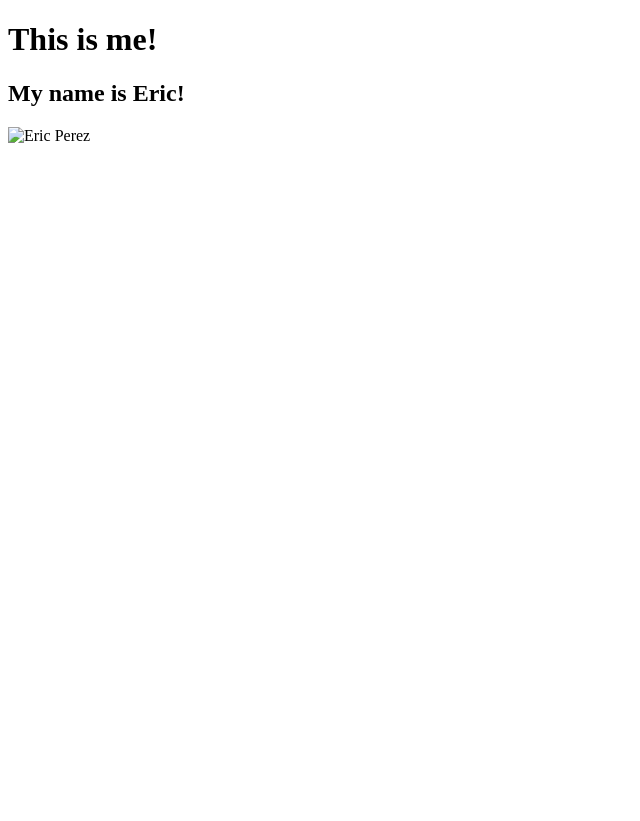
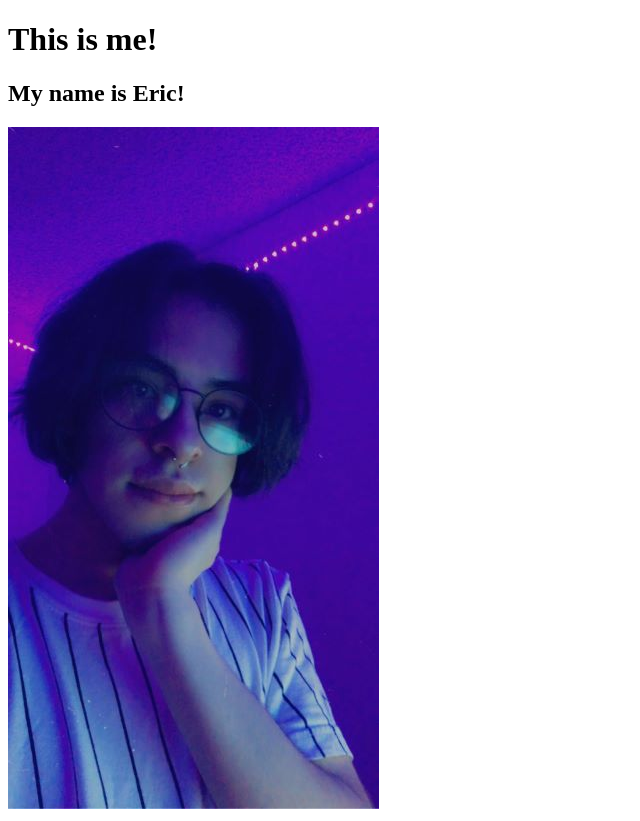
Before and after one commit to CIT82/ericp-pub, a plain HTML site: page pages/index.html in a window 1280 px wide. Shown: the whole page, without its empty margins (0-640 px from the left). Before the commit the page ends 800 px from the top, so only its background shows below. Drawn offline with Linux system fonts and the light colour scheme.

Commit message:
Update index.html

```diff
--- a/pages/index.html
+++ b/pages/index.html
@@ -8,6 +8,6 @@
   <body>
     <h1>This is me!</h1>
     <h2>My name is Eric!</h2>
-    <img src="../images/IMG_1731.jpg" alt="Eric Perez" />
+    <img src="../images/IMG_1731%20(1).jpg" alt="Eric Perez" />
   </body>
 </html>
```
